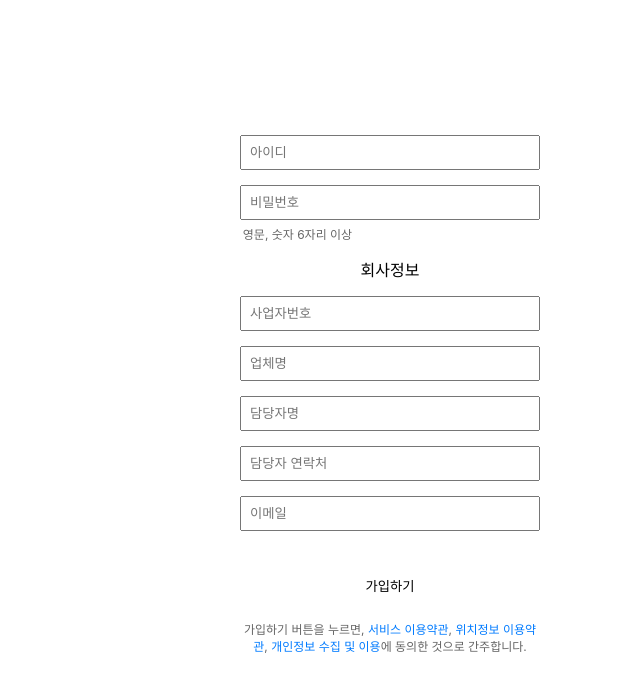
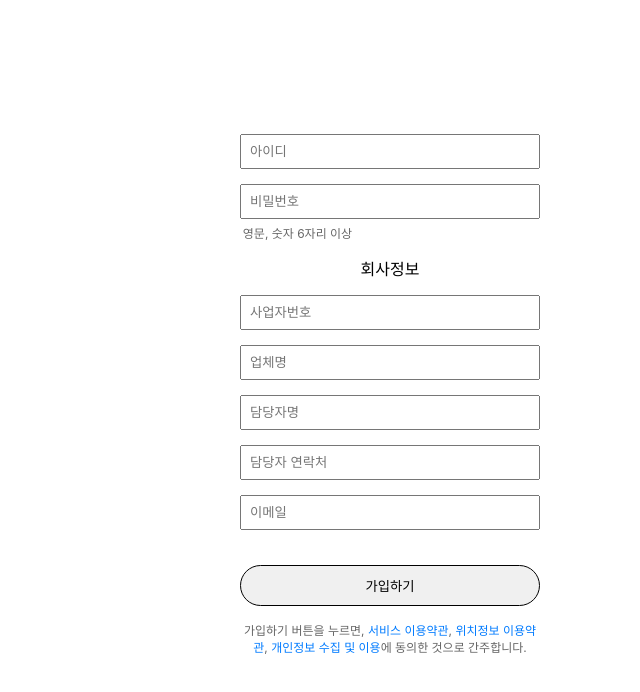
Before and after one commit to HIZENBERK/car_front_main, a React (Create React App) app in the folder car/: page /signup in a window 1280 px wide. In both pictures the pointer is over the button "가입하기". Shown: the top 692 px of the page, without its empty margins (640-1280 px from the left). Built offline with nearby package versions, Linux system fonts and the light colour scheme.

Commit message:
디자인 수정.

```diff
--- a/car/src/CSS/App.css
+++ b/car/src/CSS/App.css
@@ -77,6 +77,7 @@
   cursor: pointer; /* 커서 모양 변경 */
   border-radius: 4px; /* 버튼 모서리를 둥글게 */
   margin-left: 30px;
+  color: black;
 }
 
 .login-button:hover {
--- a/car/src/CSS/Signup.css
+++ b/car/src/CSS/Signup.css
@@ -36,13 +36,14 @@
     padding: 10px;
     background-color: white;
     color: black;
+    border: 1px solid black; /* 검은색 테두리 */
     border-radius: 50px;
     cursor: pointer;
     margin-top: 20px;
   }
 
   .signup-button:hover {
-    background-color: white;
+    background-color: #f0f0f0;
   }
 
   .terms {
```
